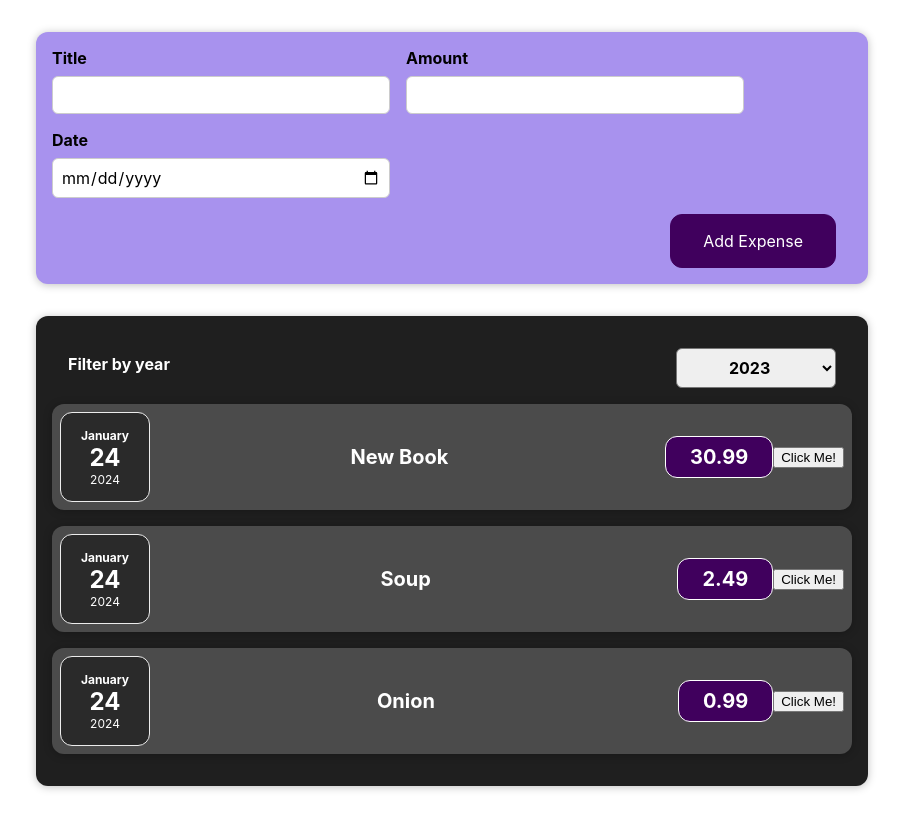
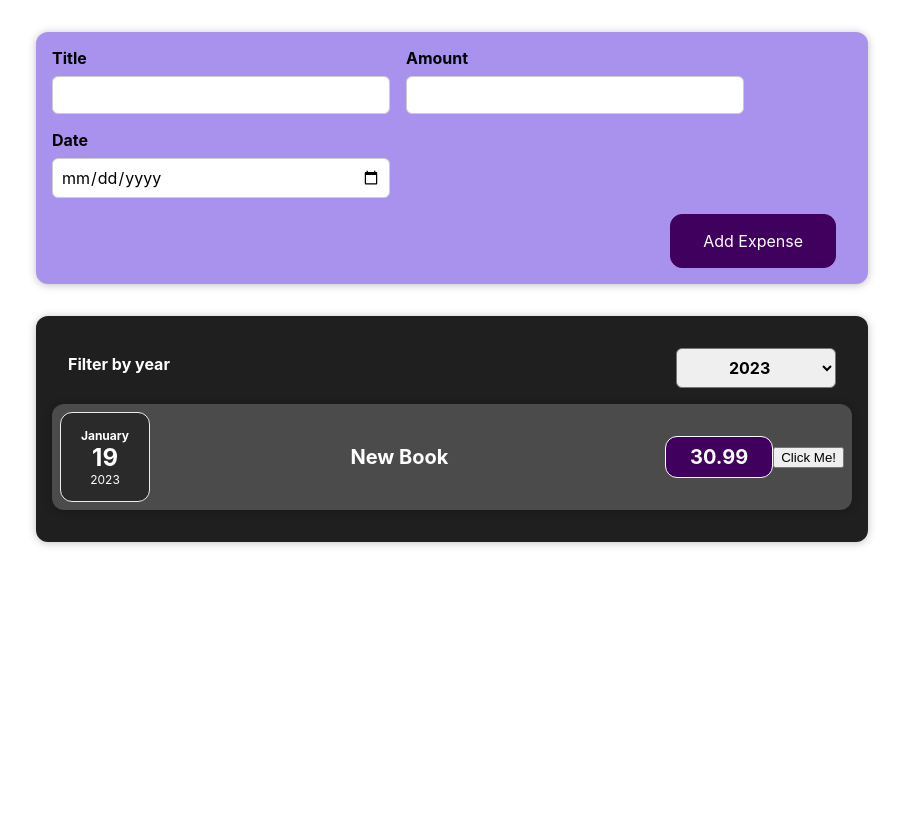
Before and after one commit to martinostrat/expenses, a React (Create React App) app: page / in a window 1280 px wide. Shown: the whole page, without its empty margins (188-1091 px from the left). Built offline with nearby package versions, Linux system fonts and the light colour scheme.

Commit message:
Can filter items by date

```diff
--- a/src/App.js
+++ b/src/App.js
@@ -6,19 +6,19 @@ import { useState } from 'react';
 const BASE_EXPENSES = [
   {
     id: 'id1',
-    date: new Date(),
+    date: new Date(2023, 0, 19),
     title: 'New Book',
     amount: 30.99
   },
   {
     id: 'id2',
-    date: new Date(),
+    date: new Date(2024, 0, 19),
     title: 'Soup',
     amount: 2.49
   },
   {
     id: 'id3',
-    date: new Date(),
+    date: new Date(2024, 0, 25),
     title: 'Onion',
     amount: 0.99
   }
--- a/src/components/Expenses/Expenses.js
+++ b/src/components/Expenses/Expenses.js
@@ -11,9 +11,10 @@ const Expenses = (props) => {
 
     const selectedFilterYearHandler = (year) => {
         setFilterYear(year);
-        console.log('expenses fail:')
     }
-    console.log(filterYear);
+
+
+
 
 
     return (
@@ -23,12 +24,15 @@ const Expenses = (props) => {
                 selectedFilterYear={selectedFilterYearHandler}
             />
             {expenseData.map(expense => {
+                if (filterYear == expense.date.getFullYear()) {
                     return (<ExpenseItem
                         date={expense.date}
                         title={expense.title}
                         amount={expense.amount}
                         key={expense.id}
                     />)
+                }
+
             })}
 
         </Card>
--- a/src/components/NewExpense/ExpenseForm.js
+++ b/src/components/NewExpense/ExpenseForm.js
@@ -9,11 +9,9 @@ const ExpenseForm = (props) => {
 
     const titleChangeHandler = (event) => {
         setEnteredTitle(event.target.value);
-        console.log(enteredTitle)
     }
     const amountChangeHandler = (event) => {
         setEnteredAmount(event.target.value);
-        console.log(enteredAmount)
     }
     const dateChangeHandler = (event) => {
         setEnteredDate(event.target.value);
@@ -31,8 +29,6 @@ const ExpenseForm = (props) => {
         }
 
         props.onSaveExpenseData(expenseData);
-
-        /* console.log(expenseData); */
 
         setEnteredTitle('');
         setEnteredAmount('');
```
Lines whose indentation alone changed are shown as unchanged.
